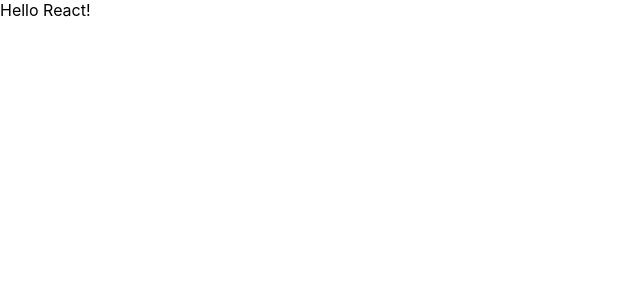
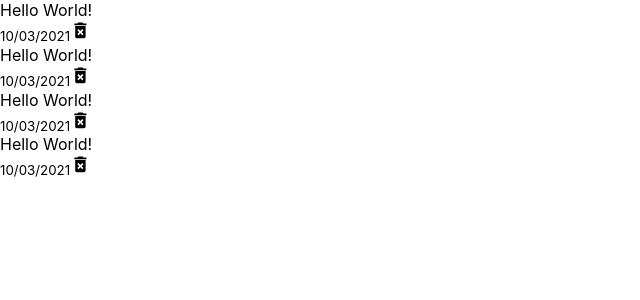
Before and after one commit to LHwang01/notes-app, a React (Create React App) app: page / in a window 1280 px wide. Shown: the top 300 px of the page, without its empty margins (0-640 px from the left). Built offline with nearby package versions, Linux system fonts and the light colour scheme.

Commit message:
Added the Note & Note List Components

```diff
--- a/src/App.js
+++ b/src/App.js
@@ -1,5 +1,10 @@
+import NotesList from "./components/NotesList";
+
 const App = () => {
-  return(<div>Hello React!</div>)
+  return (
+  <div className="container">
+    <NotesList />
+  </div>)
 }
 
 export default App;
--- /dev/null
+++ b/src/components/Note.js
@@ -0,0 +1,15 @@
+import {MdDeleteForever} from 'react-icons/md'
+
+const Note = () => {
+    return(
+        <div className="note">
+            <span>Hello World!</span>
+            <div className="note-footer">
+                <small>10/03/2021</small>
+                <MdDeleteForever className = "delete-icon" size="1.3em" />
+            </div>
+        </div>
+    )
+}
+
+export default Note;
--- /dev/null
+++ b/src/components/NotesList.js
@@ -0,0 +1,17 @@
+import Note from "./Note"
+
+const NotesList = () => {
+    return(
+        <div className="notes-list">
+            <Note />
+            <Note />
+
+            <Note />
+
+            <Note />
+
+        </div>
+    )
+}
+
+export default NotesList
```
